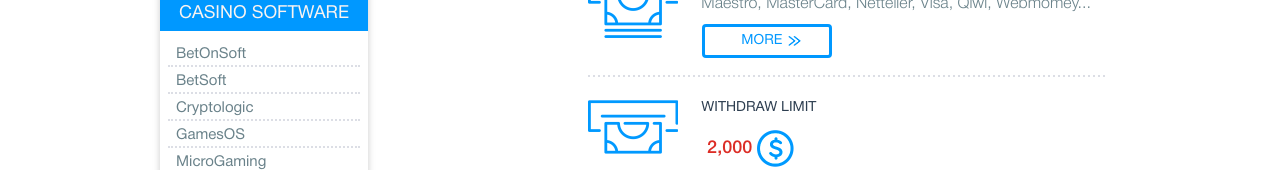
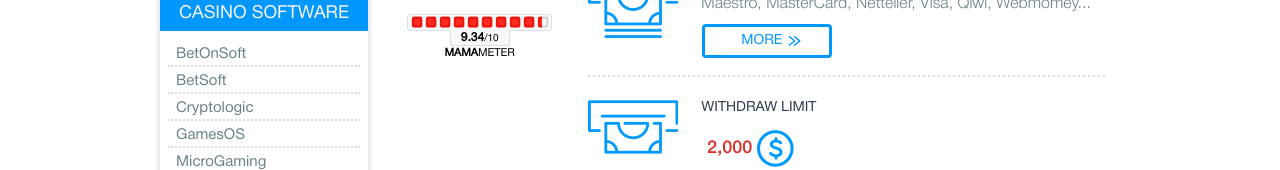
Before and after one commit to Websters2013/mamabonus, a plain HTML site: page single-review.html in a window 1280 px wide. Shown: the part 632-802 px from the top of the page. Drawn offline with Linux system fonts and the light colour scheme.

Commit message:
single-review

```diff
--- a/css/single-review.css
+++ b/css/single-review.css
@@ -131,6 +131,17 @@
     margin: 0 0 11px 2px;
     text-transform: uppercase;
 }
+.casino-info .mama-metr {
+    position: relative;
+    right: auto;
+    margin: 0 auto;
+    top: auto;
+    display: inline-block;
+    width: 145px;
+}
+.casino-info .mama-metr__value > div:before {
+    display: none;
+}
 .casino-info__secondary{
     text-align: right;
     padding: 0 2px 29px 0;
@@ -143,6 +154,7 @@
     width: 137px;
     height: 37px;
     padding-top: 12px;
+    margin: 0 0 26px;
 }
 .casino-info__logo{
     border: 1px solid #e9e8e8;
@@ -828,7 +840,10 @@
         width: 186px;
         height: 36px;
         padding-top: 12px;
-        margin: -1px 0 0;
+        margin: -1px 0 23px;
+    }
+    .casino-info .mama-metr{
+        display: block;
     }
     .casino-info__logo{
         width: 185px;
--- a/single-review.html
+++ b/single-review.html
@@ -286,6 +286,22 @@
                         <!-- /casino-info__logo -->
 
                         <a href="#" class="btn">casino review</a>
+
+                        <!-- mama-metr-->
+                        <div class="mama-metr">
+                            <div class="mama-metr__frame">
+                                <div class="mama-metr__value">
+                                    <div style="width: 95%"></div>
+                                </div>
+                            </div>
+                            <span class="mama-metr__number">
+                                <b>9.34</b>/10
+                            </span>
+                            <span class="mama-metr__name">
+                                <b>MAMA</b>METER
+                            </span>
+                        </div>
+                        <!-- /mama-metr-->
 
                     </div>
                     <!-- /casino-info__secondary -->
```
